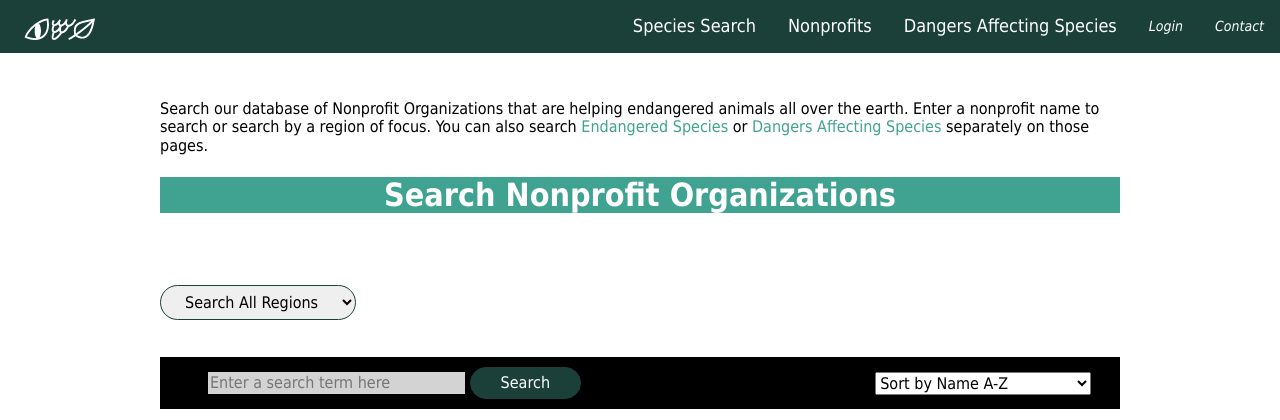
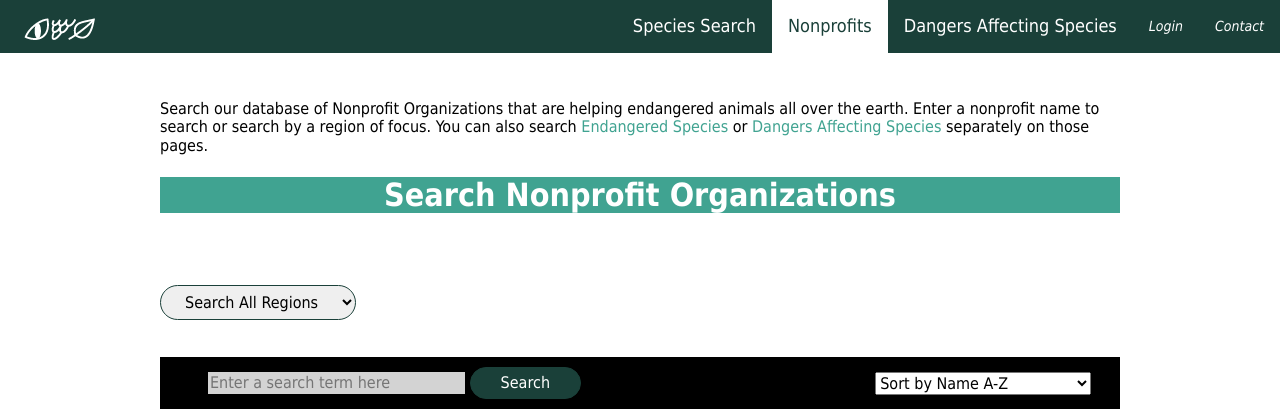
Before and after one commit to ianjamesx/EndangeredDB, a PHP site: page /nonprofit.php in a window 1280 px wide. Shown: the top 420 px of the page. Run offline with PHP 8.4, Linux system fonts and the light colour scheme; some libraries are stand-ins or nearby versions.

Commit message:
Update nonprofit.php

```diff
--- a/ESDphp/nonprofit.php
+++ b/ESDphp/nonprofit.php
@@ -36,7 +36,7 @@
  <?php }
  ?>
 	<a href="danger.php">Dangers Affecting Species</a>
-	<a href="nonprofit.php">Nonprofits</a>
+	<a href="nonprofit.php" class="active">Nonprofits</a>
 	<a href="search.php">Species Search</a>
 </div>
 
```
